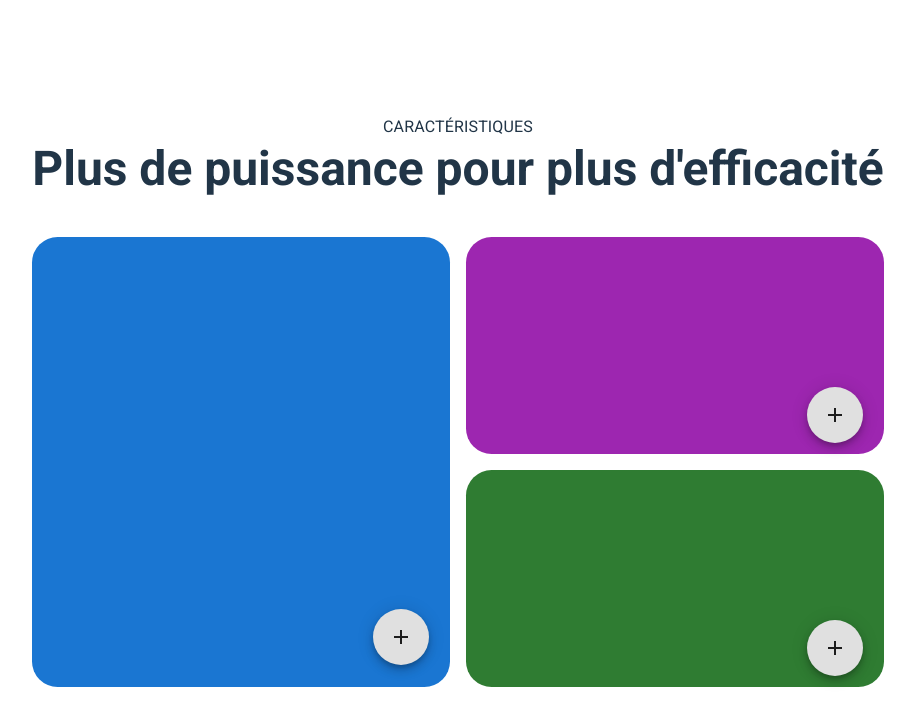
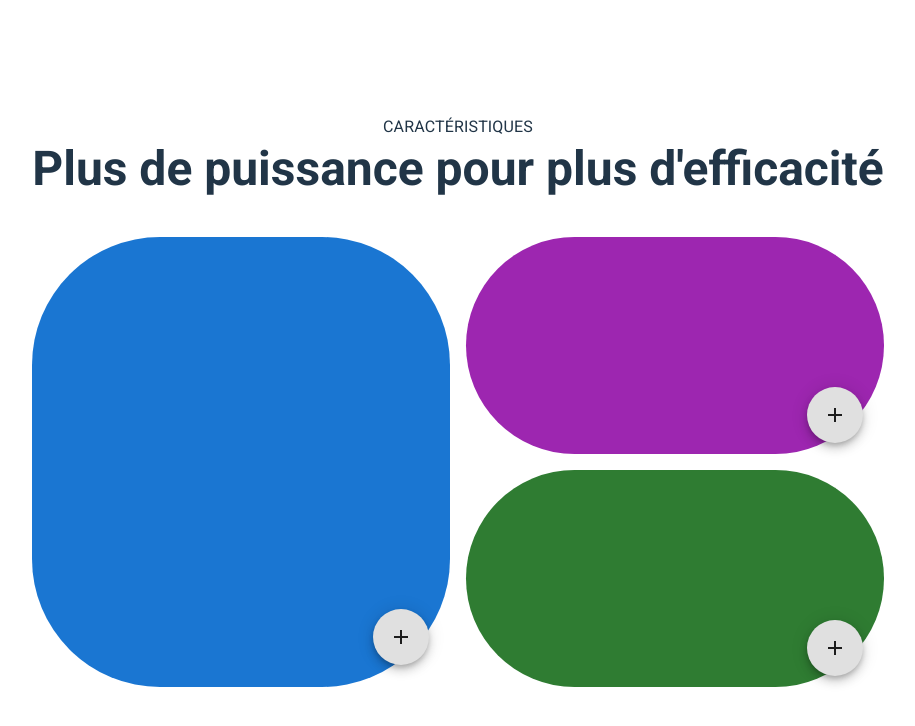
Before and after one commit to Nhoni/landing-page, a React (Vite) app: page / in a window 1280 px wide. Shown: the top 726 px of the page, without its empty margins (182-1097 px from the left). Built offline with nearby package versions, Linux system fonts and the light colour scheme.

Commit message:
transition box

```diff
--- a/src/App.css
+++ b/src/App.css
@@ -49,6 +49,11 @@
   height: 450px;
   display: grid !important;
   gap: 1rem;
+  transition: all 300ms ease-in-out;
+}
+
+.box:not(#active){
+  border-radius: 10vw;
   transition: all 300ms ease-in-out;
 }
 
```
